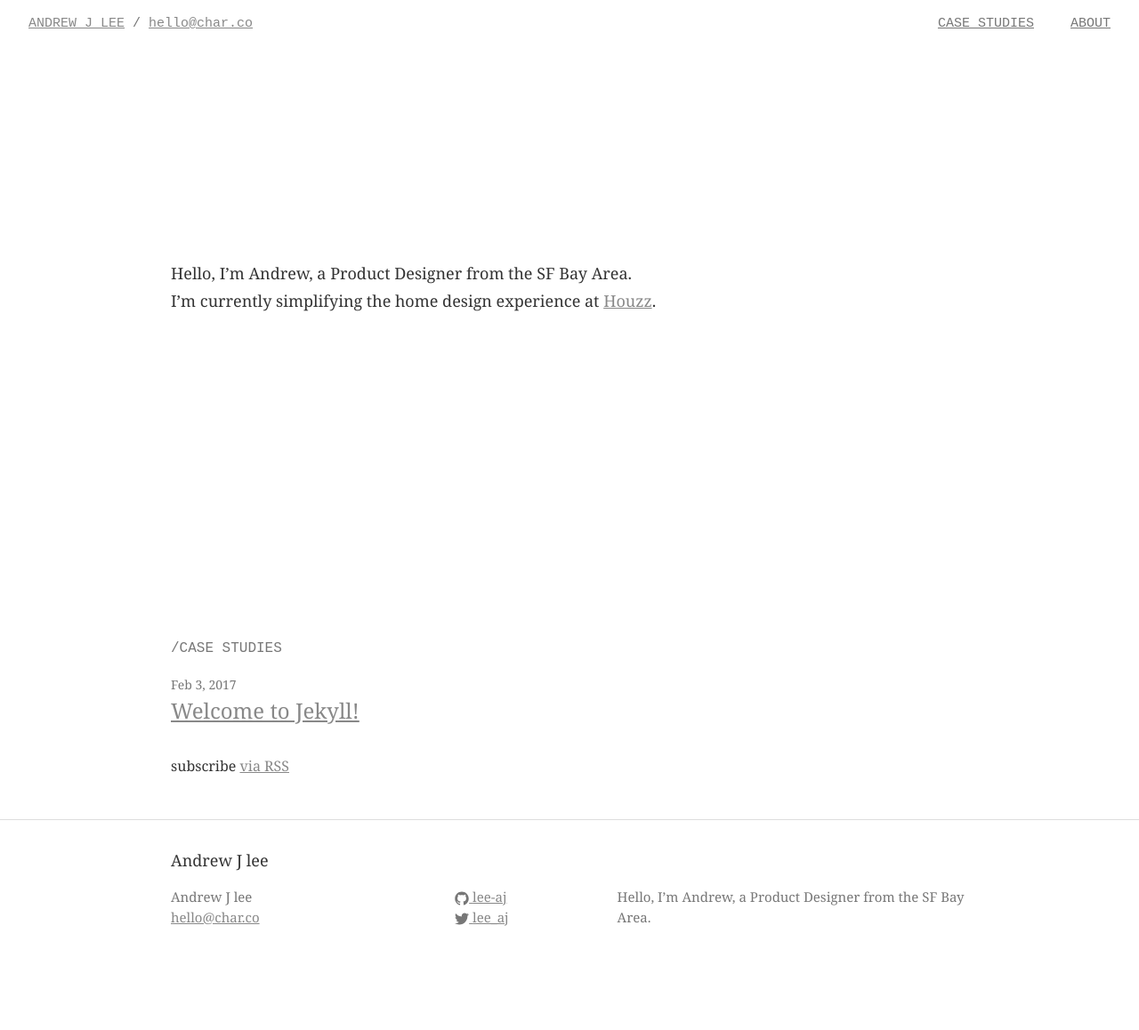
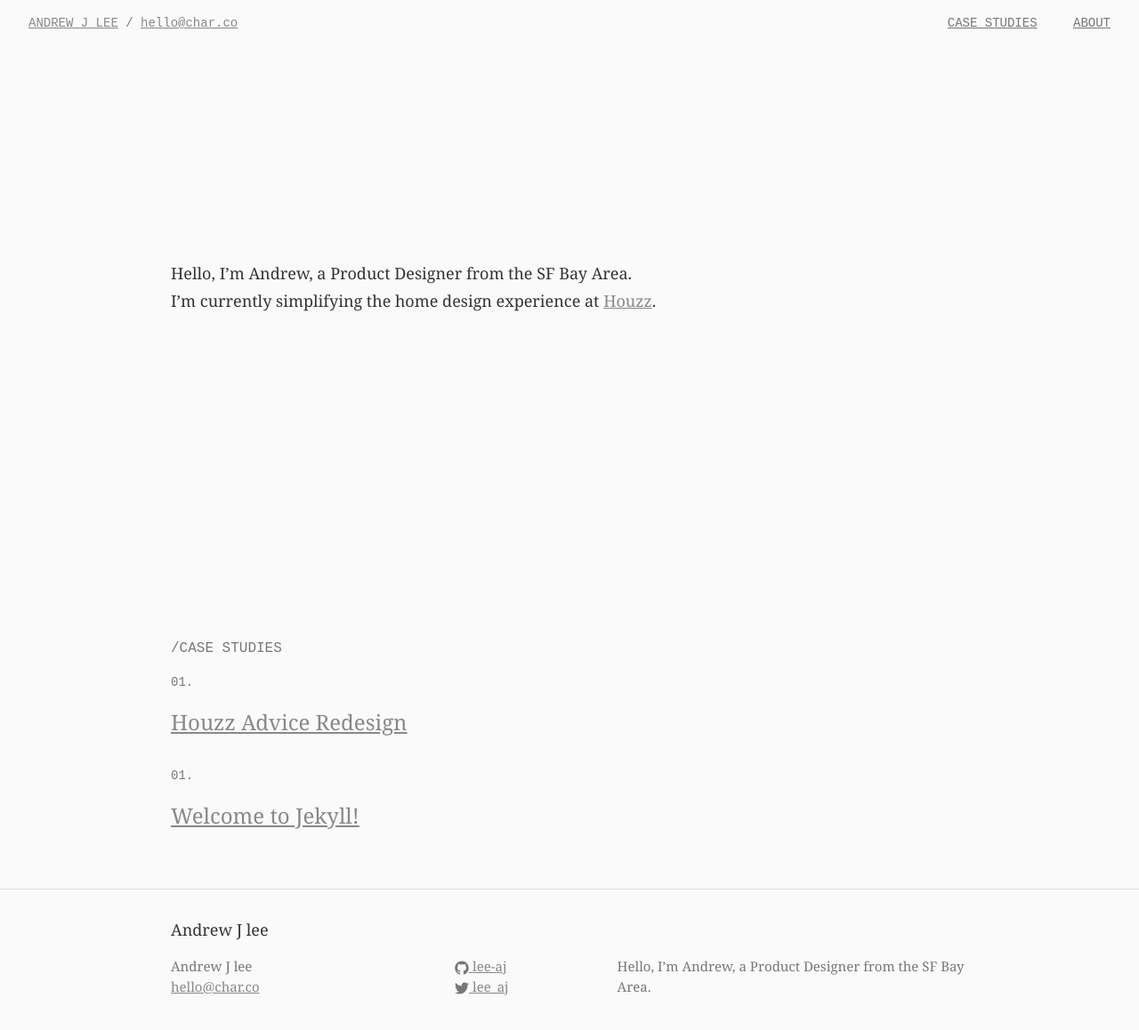
Before and after one commit to lee-aj/my-portfolio, a Jekyll site: the page built from index.md, in a window 1280 px wide and 1184 px high. Shown: the top 1158 px of the window at 89% size. Built offline with Jekyll 4.4.1, drawn with Linux system fonts in a browser that asks for light colours.

Commit message:
case studies

```diff
--- a/_layouts/home.html
+++ b/_layouts/home.html
@@ -4,7 +4,7 @@ layout: default
 
 <div class="home">
 
-  <h2 class="intro">Hello, I’m Andrew, a Product Designer from the SF Bay Area. I’m currently simplifying the home design experience at <a href="www.houzz.com">Houzz</a>.</h2>
+  <h3 class="intro">Hello, I’m Andrew, a Product Designer from the SF Bay Area. I’m currently simplifying the home design experience at <a href="www.houzz.com">Houzz</a>.</h3>
 
   <!-- <p class="tag">What I do: UI / UX / Information Architecture / Design Systems / Prototyping / Mobile / and more...</p> -->
 
@@ -15,8 +15,10 @@ layout: default
   <ul class="post-list">
     {% for post in site.posts %}
       <li>
-        <span class="post-meta">{{ post.date | date: "%b %-d, %Y" }}</span>
-
+        <!-- <span class="post-meta">{{ post.date | date: "%b %-d, %Y" }}</span> -->
+        <div class="post-image top-post"></div>
+        <h4 class="numbering">01.</h4>
+        <h4 class="labels">{{ categories }}</h4>
         <h2>
           <a class="post-link" href="{{ post.url | relative_url }}">{{ post.title | escape }}</a>
         </h2>
@@ -24,6 +26,4 @@ layout: default
     {% endfor %}
   </ul>
 
-  <p class="rss-subscribe">subscribe <a href="{{ "/feed.xml" | relative_url }}">via RSS</a></p>
-
 </div>
--- a/_sass/charco/_base.scss
+++ b/_sass/charco/_base.scss
@@ -23,6 +23,7 @@ body {
        -o-font-feature-settings: "kern" 1;
           font-feature-settings: "kern" 1;
   font-kerning: normal;
+  background: #fafafa;
 }
 
 
@@ -94,7 +95,20 @@ h1 {
 }
 
 h2 {
+  font-size: 24px;
+  font-weight: 300;
+}
+
+h3 {
   font-size: 18px;
+  font-weight: 300;
+}
+
+h4 {
+  color: $grey-color;
+  text-transform: uppercase;
+  font-size: 14px;
+  font-family: $second-font-family;
   font-weight: 300;
 }
 
--- a/_sass/charco/_layout.scss
+++ b/_sass/charco/_layout.scss
@@ -4,7 +4,7 @@
 .site-header {
   font-family: $second-font-family;
   color: $grey-color;
-  font-size: 15px;
+  font-size: 14px;
   font-weight: 300;
   position: fixed;
   padding-top: $spacing-unit / 2;
@@ -35,7 +35,6 @@
     color: $grey-color;
     line-height: $base-line-height;
     text-transform: uppercase;
-    font-size: 15px;
     margin-right: $spacing-unit;
     // Gaps between nav items, but not on the last one
     // &:not(:last-child) {
```
Also changed, not shown: _posts/2017-02-16-houzz-advice-redesign.markdown (added, +25 -0 lines).
